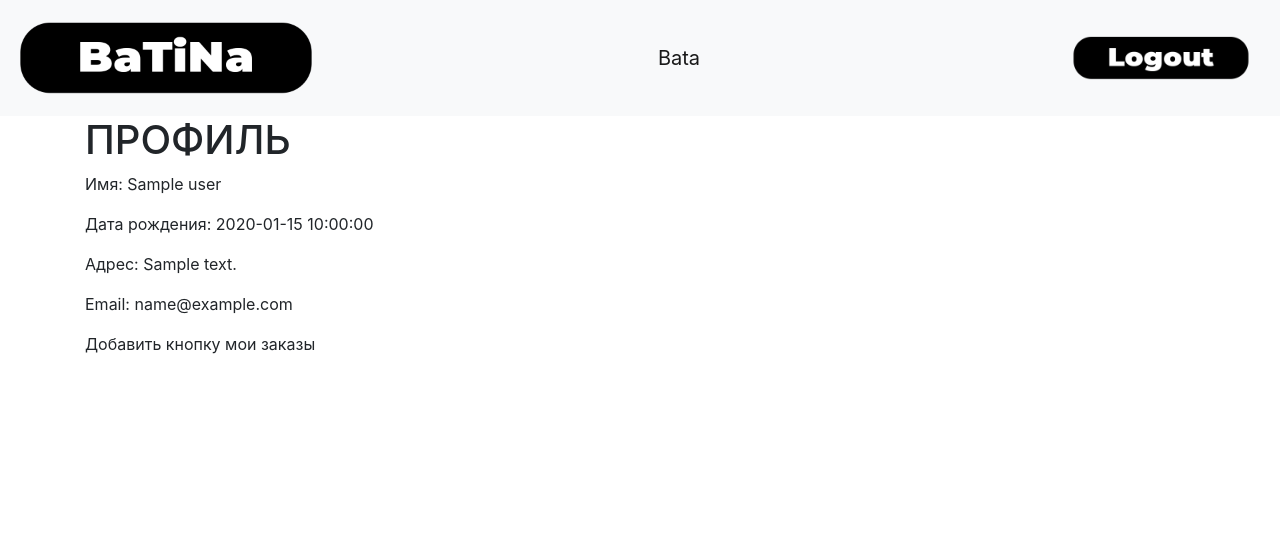
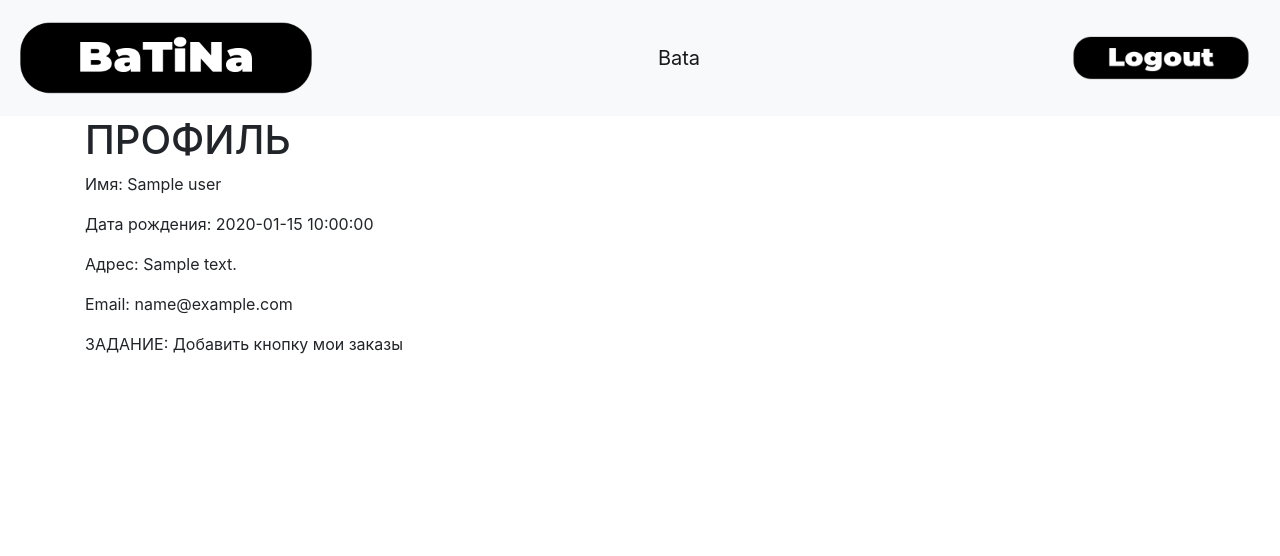
Before and after one commit to Battatt/BaTiNa, a Flask app: page /profile/1 in a window 1280 px wide. Shown: the top 556 px of the page. Run offline with Flask 3, Linux system fonts and the light colour scheme; a user stored in the database is signed in; tables that the repository leaves empty hold one stand-in row (values such as "Sample post"); a database or web service that is not in the repository returns one stand-in record (values such as "Sample title"); data that the repository does not hold is empty; some libraries are stand-ins or nearby versions.

Commit message:
Requirements fixed

```diff
--- a/requirements.txt
+++ b/requirements.txt
@@ -1,4 +1,8 @@
 Flask
+Flask-Login
+Flask-RESTful
+flask_wtf
+SQLAlchemy-serializer
 SQLAlchemy
 Werkzeug
 WTForms
--- a/templates/profile.html
+++ b/templates/profile.html
@@ -8,13 +8,13 @@
     <p>Email: {{ user_data['email'] }}</p>
     {% if current_user.id == user_id %}
               {% if user_data["role"] == 2 %}
-                    Кнопка мои товары и кнопка добавить товар
+                    ЗАДАНИЕ: Кнопка мои товары и кнопка добавить товар
                 {% else %}
-                    Добавить кнопку мои заказы
+                    ЗАДАНИЕ: Добавить кнопку мои заказы
                 {% endif %}
         {% else %}
             {% if user_data["role"] == 2 %}
-                Товары продавца!!!!!!!
+                ЗАДАНИЕ: Товары продавца!!!!!!!
             {% endif %}
     {% endif %}
 {% endblock %}
```
